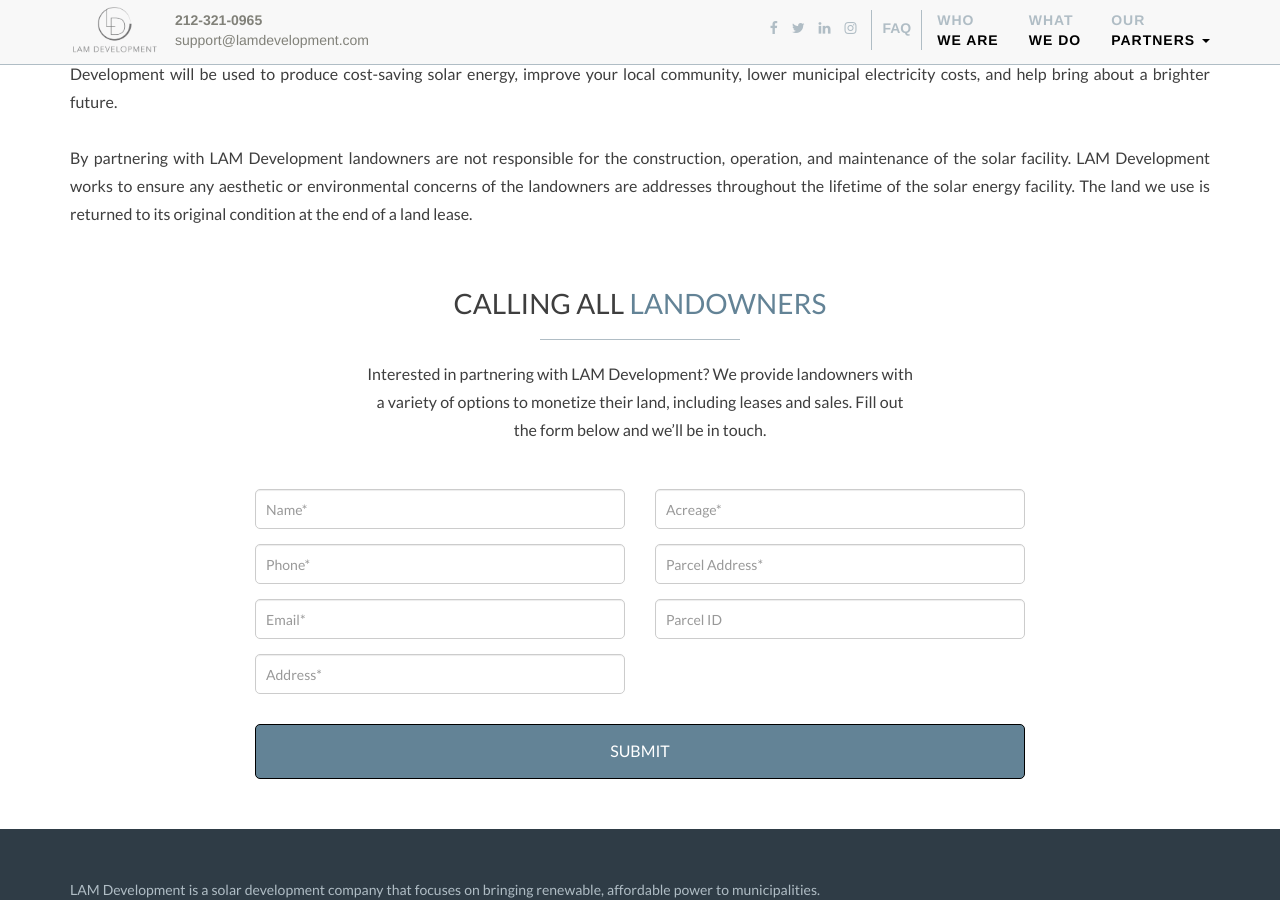
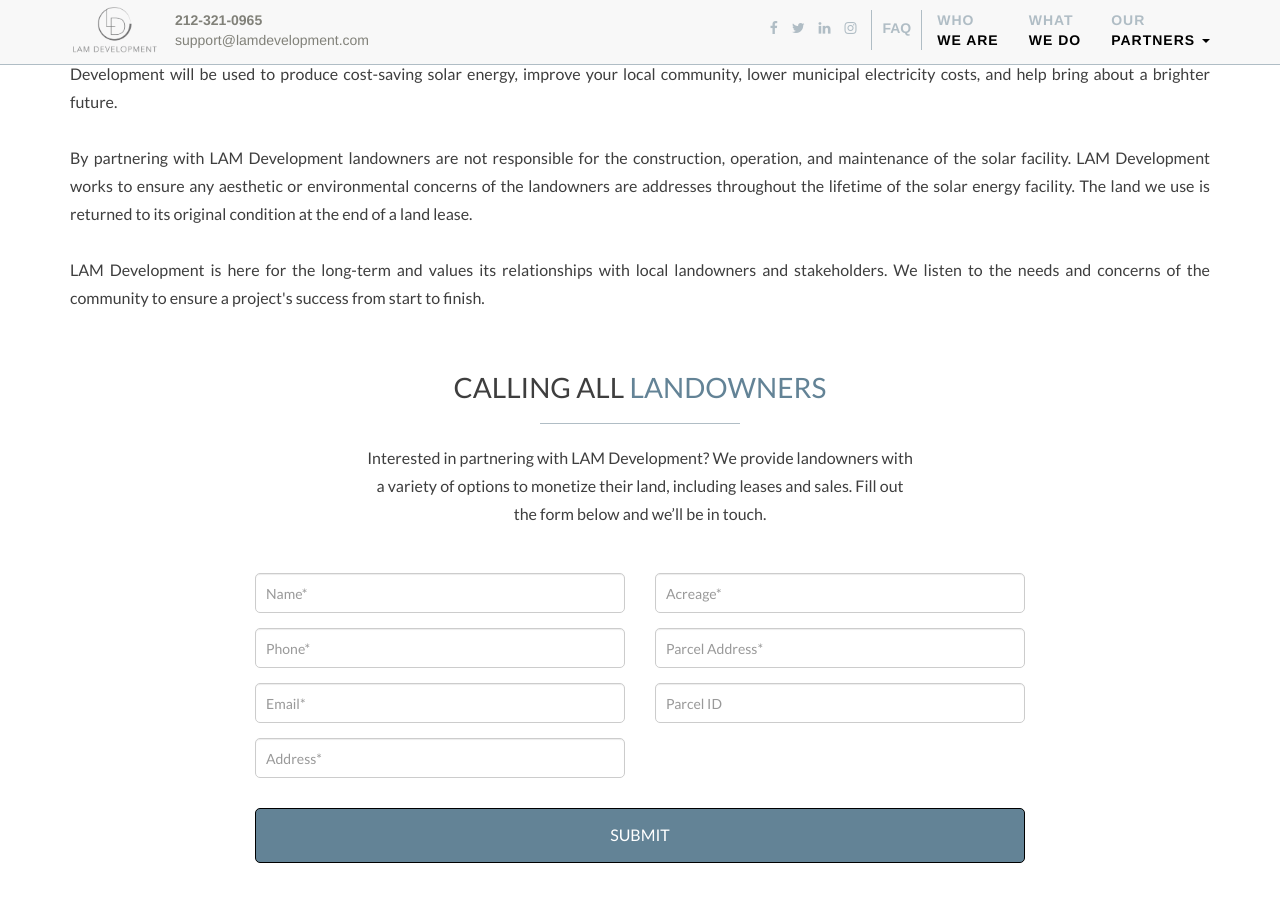
Before and after one commit to tstrand/lamdevelopment, a Jekyll site: the page built from partners.markdown, in a window 1280 px wide and 900 px high, scrolled down 883 px. Built offline with Jekyll 4.4.1, drawn with Linux system fonts in a browser that asks for light colours; nearby versions of some CDN libraries.

Commit message:
Updated Partners

```diff
--- a/partners.markdown
+++ b/partners.markdown
@@ -19,7 +19,10 @@
   responsible for the construction, operation, and maintenance of the solar facility.
   LAM Development works to ensure any aesthetic or environmental concerns of the landowners
   are addresses throughout the lifetime of the solar energy facility. The land we
-  use is returned to its original condition at the end of a land lease."
+  use is returned to its original condition at the end of a land lease.<br/><br/>
+  LAM Development is here for the long-term and values its relationships with local
+  landowners and stakeholders. We listen to the needs and concerns of the community
+  to ensure a project's success from start to finish."
 subsection2-title: We're here to help
 subsection2-body: LAM Development helps communities lower their utility bills through
   a transition to clean solar energy. Utilizing our expertise, we provide the assistance
```
